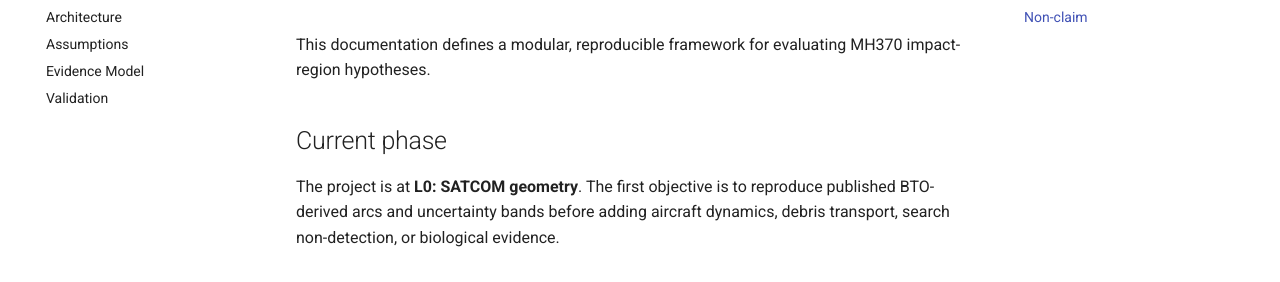
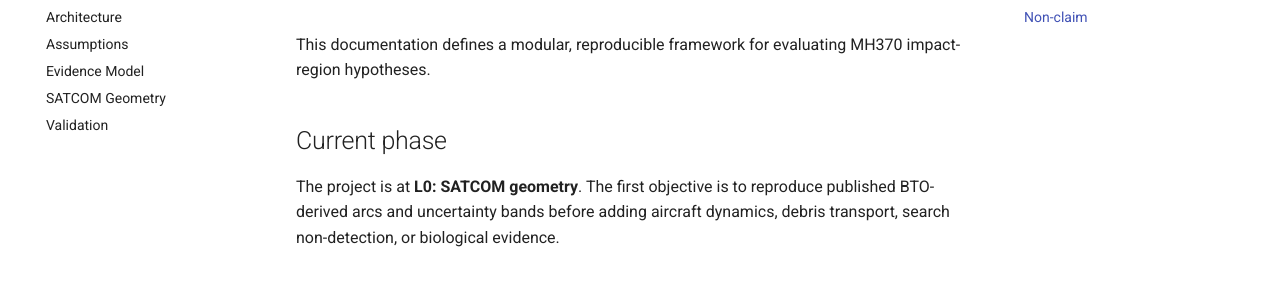
Before and after one commit to bradshawdanni-collab/mh370-inverse-inference, an MkDocs documentation site: the page built from docs/index.md, in a window 1280 px wide. Shown: the part 148-430 px from the top of the page. Built offline with MkDocs 1.6.1 and Material for MkDocs 9.7.7, drawn with Linux system fonts in a browser that asks for light colours; comment, search, counter and statistics services are not loaded.

Commit message:
Add SATCOM geometry documentation to navigation

```diff
--- a/mkdocs.yml
+++ b/mkdocs.yml
@@ -8,4 +8,5 @@ nav:
   - Architecture: architecture.md
   - Assumptions: assumptions.md
   - Evidence Model: evidence-model.md
+  - SATCOM Geometry: satcom-geometry.md
   - Validation: validation.md
```
